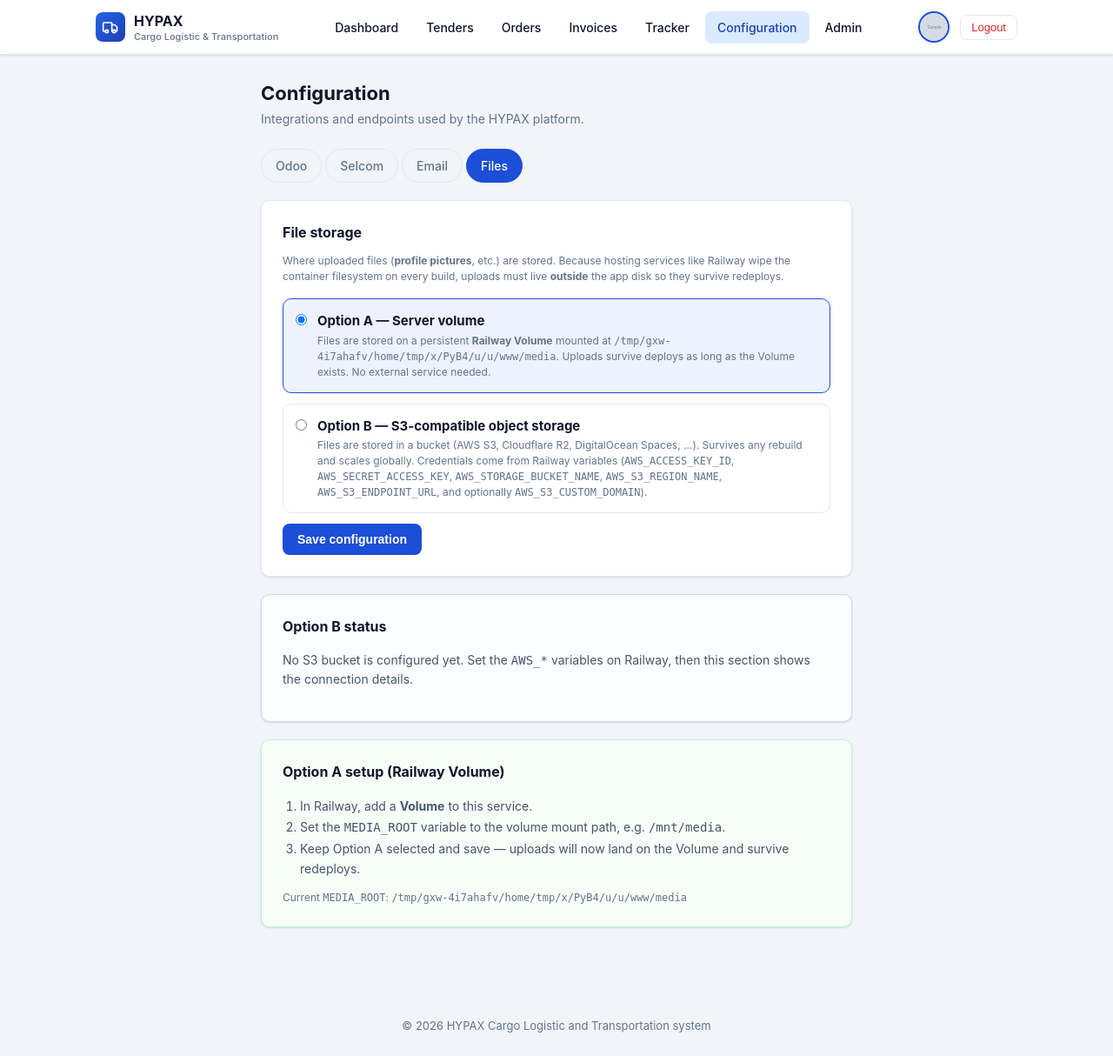
After one commit to namatigi/logistic_platform, a Django app: page /configuration/media/ in a window 1280 px wide. The commit adds this page. Shown: the whole page at 87% size. Run offline with Django 5.2, Linux system fonts and the light colour scheme; a user stored in the database is signed in; tables that the repository leaves empty hold one stand-in row (values such as "Sample post"); grey boxes marked "Sample" are stand-in pictures; parts of the project's set-up code (start-up, migrations or seed data) failed here and were passed over.

Commit message:
Add configurable file storage (server volume vs S3) with admin Files page

```diff
--- a/requirements.txt
+++ b/requirements.txt
@@ -8,3 +8,4 @@ django-redis==7.0.0
 daphne==4.2.3
 Pillow==11.2.1
 GDAL==3.4.1
+django-storages[s3]==1.14.5
--- a/static/css/hypax.css
+++ b/static/css/hypax.css
@@ -180,6 +180,52 @@ a:hover {
   background: var(--brand);
   border-color: var(--brand);
   color: #fff;
+}
+
+.storage-option {
+  display: flex;
+  gap: 12px;
+  align-items: flex-start;
+  padding: 14px;
+  margin-bottom: 12px;
+  border: 1px solid var(--border);
+  border-radius: 10px;
+  cursor: pointer;
+  transition: border-color 0.15s, background 0.15s;
+}
+
+.storage-option:hover {
+  background: #f5f7ff;
+}
+
+.storage-option.selected {
+  border-color: var(--brand);
+  background: #eef2ff;
+}
+
+.storage-option input[type="radio"] {
+  width: auto;
+  margin-top: 3px;
+}
+
+.meta-table {
+  width: 100%;
+  border-collapse: collapse;
+  font-size: 14px;
+  color: #334155;
+}
+
+.meta-table th,
+.meta-table td {
+  text-align: left;
+  padding: 6px 8px;
+  border-bottom: 1px solid var(--border);
+}
+
+.meta-table th {
+  font-weight: 600;
+  color: #475569;
+  width: 40%;
 }
 
 .nav-user {
--- a/templates/base.html
+++ b/templates/base.html
@@ -60,7 +60,7 @@
           <a href="{% url 'tenders:tracker' %}">Tracker</a>
         </li>
         {% if user.role == 'administrator' %}
-        <li class="nav-dropdown {% if request.resolver_match.url_name in 'config_odoo config_selcom config_email' %}active{% endif %}">
+        <li class="nav-dropdown {% if request.resolver_match.url_name in 'config_odoo config_selcom config_email config_media' %}active{% endif %}">
           <a href="{% url 'tenders:config_odoo' %}" class="nav-dropdown-toggle">Configuration</a>
           <ul class="nav-dropdown-menu">
             <li class="{% if request.resolver_match.url_name == 'config_odoo' %}active{% endif %}">
@@ -71,6 +71,9 @@
             </li>
             <li class="{% if request.resolver_match.url_name == 'config_email' %}active{% endif %}">
               <a href="{% url 'tenders:config_email' %}">Email</a>
+            </li>
+            <li class="{% if request.resolver_match.url_name == 'config_media' %}active{% endif %}">
+              <a href="{% url 'tenders:config_media' %}">Files</a>
             </li>
           </ul>
         </li>
--- /dev/null
+++ b/templates/tenders/config_media.html
@@ -0,0 +1,100 @@
+{% extends 'base.html' %}
+{% block title %}Files &middot; Configuration &middot; HYPAX{% endblock %}
+{% block content %}
+<div class="container" style="max-width:720px;">
+  <div class="page-header">
+    <div>
+      <h1 class="page-title">Configuration</h1>
+      <p class="page-subtitle">Integrations and endpoints used by the HYPAX platform.</p>
+    </div>
+  </div>
+
+  {% include 'tenders/config_tabs.html' %}
+
+  <div class="card">
+    <div class="card-title">File storage</div>
+    <p class="form-help" style="margin-top:-4px; margin-bottom:16px;">
+      Where uploaded files (<strong>profile pictures</strong>, etc.) are stored. Because hosting
+      services like Railway wipe the container filesystem on every build, uploads must live
+      <strong>outside</strong> the app disk so they survive redeploys.
+    </p>
+
+    <form method="post" novalidate>
+      {% csrf_token %}
+
+      {% if form.media_storage.errors %}<div class="field-error"><ul><li>{{ form.media_storage.errors.0 }}</li></ul></div>{% endif %}
+
+      <label class="storage-option {% if form.media_storage.value == 'local' %}selected{% endif %}">
+        <input type="radio" name="media_storage" value="local"
+          {% if form.media_storage.value != 's3' %}checked{% endif %}>
+        <div>
+          <strong>Option A &mdash; Server volume</strong>
+          <span class="form-help" style="display:block; margin-top:2px;">
+            Files are stored on a persistent <strong>Railway Volume</strong> mounted at
+            <code>{{ media_root }}</code>. Uploads survive deploys as long as the Volume exists.
+            No external service needed.
+          </span>
+        </div>
+      </label>
+
+      <label class="storage-option {% if form.media_storage.value == 's3' %}selected{% endif %}">
+        <input type="radio" name="media_storage" value="s3"
+          {% if form.media_storage.value == 's3' %}checked{% endif %}>
+        <div>
+          <strong>Option B &mdash; S3-compatible object storage</strong>
+          <span class="form-help" style="display:block; margin-top:2px;">
+            Files are stored in a bucket (AWS S3, Cloudflare R2, DigitalOcean Spaces, &hellip;).
+            Survives any rebuild and scales globally. Credentials come from Railway variables
+            (<code>AWS_ACCESS_KEY_ID</code>, <code>AWS_SECRET_ACCESS_KEY</code>,
+            <code>AWS_STORAGE_BUCKET_NAME</code>, <code>AWS_S3_REGION_NAME</code>,
+            <code>AWS_S3_ENDPOINT_URL</code>, and optionally <code>AWS_S3_CUSTOM_DOMAIN</code>).
+          </span>
+        </div>
+      </label>
+
+      <div class="form-actions" style="margin-top:12px;">
+        <button type="submit" class="btn btn-primary">Save configuration</button>
+      </div>
+    </form>
+  </div>
+
+  <div class="card" style="border-color:#bfdbfe; background:#fbfdff;">
+    <div class="card-title">Option B status</div>
+    {% if s3.configured %}
+      <p style="color:#475569; font-size:14px; margin-bottom:14px;">
+        Bucket <code>{{ s3.bucket }}</code> is configured via environment variables.
+        {% if not s3.access_key_set or not s3.secret_key_set %}<br><strong style="color:#b45309;">Warning:</strong>
+        access key or secret key is missing &mdash; uploads will fail until they are set.{% endif %}
+      </p>
+      <table class="meta-table">
+        <tr><th>Bucket</th><td>{{ s3.bucket|default:'&mdash;' }}</td></tr>
+        <tr><th>Region</th><td>{{ s3.region|default:'&mdash;' }}</td></tr>
+        <tr><th>Endpoint</th><td>{{ s3.endpoint|default:'AWS default' }}</td></tr>
+        <tr><th>Custom domain (CDN)</th><td>{{ s3.custom_domain|default:'&mdash;' }}</td></tr>
+        <tr><th>Access key</th><td>{% if s3.access_key_set %}set{% else %}not set{% endif %}</td></tr>
+        <tr><th>Secret key</th><td>{% if s3.secret_key_set %}set{% else %}not set{% endif %}</td></tr>
+      </table>
+      <p class="form-help" style="margin-top:12px;">
+        The bucket must be publicly readable (unsigned URLs), or set <code>AWS_QUERYSTRING_AUTH=true</code>.
+      </p>
+    {% else %}
+      <p style="color:#475569; font-size:14px; margin-bottom:14px;">
+        No S3 bucket is configured yet. Set the <code>AWS_*</code> variables on Railway, then this
+        section shows the connection details.
+      </p>
+    {% endif %}
+  </div>
+
+  <div class="card" style="border-color:#bbf7d0; background:#f7fef8;">
+    <div class="card-title">Option A setup (Railway Volume)</div>
+    <ol style="color:#475569; font-size:14px; margin:0; padding-left:20px; line-height:1.7;">
+      <li>In Railway, add a <strong>Volume</strong> to this service.</li>
+      <li>Set the <code>MEDIA_ROOT</code> variable to the volume mount path, e.g. <code>/mnt/media</code>.</li>
+      <li>Keep Option A selected and save &mdash; uploads will now land on the Volume and survive redeploys.</li>
+    </ol>
+    <p class="form-help" style="margin-top:12px;">
+      Current <code>MEDIA_ROOT</code>: <code>{{ media_root }}</code>
+    </p>
+  </div>
+</div>
+{% endblock %}
--- a/tenders/forms.py
+++ b/tenders/forms.py
@@ -79,3 +79,9 @@ class OutgoingEmailConfigForm(forms.ModelForm):
             'smtp_use_ssl': forms.CheckboxInput(),
             'smtp_password': forms.PasswordInput(render_value=True),
         }
+
+
+class MediaConfigForm(forms.ModelForm):
+    class Meta:
+        model = ApiSetting
+        fields = ('media_storage',)
--- a/tenders/models.py
+++ b/tenders/models.py
@@ -97,6 +97,17 @@ class ApiSetting(models.Model):
         NONE = 'none', 'No Auth'
         BEARER = 'bearer', 'Bearer Token'
         BASIC = 'basic', 'Basic Auth'
+
+    class MediaStorageOption(models.TextChoices):
+        LOCAL = 'local', 'Option A - Server volume'
+        S3 = 's3', 'Option B - S3 object storage'
+
+    media_storage = models.CharField(
+        max_length=20,
+        choices=MediaStorageOption.choices,
+        default=MediaStorageOption.LOCAL,
+        help_text='Where uploaded files (profile pictures, etc.) are stored. Select on Configuration > Files.',
+    )
 
     base_url = models.CharField(max_length=500, help_text='e.g. https://example.com')
     auth_type = models.CharField(max_length=20, choices=AuthType.choices, default=AuthType.BEARER)
--- a/tenders/urls.py
+++ b/tenders/urls.py
@@ -23,6 +23,7 @@ urlpatterns = [
     path('configuration/odoo/', views.config_odoo, name='config_odoo'),
     path('configuration/selcom/', views.config_selcom, name='config_selcom'),
     path('configuration/email/', views.config_email, name='config_email'),
+    path('configuration/media/', views.config_media, name='config_media'),
     path('webhook/orders/', views.webhook_orders, name='webhook_orders'),
     path('webhook/selcom/', views.webhook_selcom, name='webhook_selcom'),
     path('api/dashboard/', views.api_dashboard, name='api_dashboard'),
--- a/tenders/views.py
+++ b/tenders/views.py
@@ -7,6 +7,7 @@ from decimal import Decimal
 
 import requests as http
 from channels.layers import get_channel_layer
+from django.conf import settings
 from django.contrib import messages
 from django.contrib.auth.decorators import login_required
 from django.contrib.auth.mixins import LoginRequiredMixin, UserPassesTestMixin
@@ -21,7 +22,15 @@ from django.views.decorators.csrf import csrf_exempt
 from django.views.decorators.http import require_POST
 from django.views.generic import CreateView, DetailView, ListView, UpdateView
 
-from .forms import ApiSettingForm, IncomingEmailConfigForm, OdooConfigForm, OutgoingEmailConfigForm, SelcomConfigForm, TenderForm
+from .forms import (
+    ApiSettingForm,
+    IncomingEmailConfigForm,
+    MediaConfigForm,
+    OdooConfigForm,
+    OutgoingEmailConfigForm,
+    SelcomConfigForm,
+    TenderForm,
+)
 from .models import ApiSetting, Invoice, Order, OrderLine, Tender, Town, Transporter, generate_transporter_alias
 from . import selcom as selcom
 from .towns import TOWN_CHOICES
@@ -548,6 +557,7 @@ def _config_context(request, active):
             (reverse('tenders:config_odoo'), 'Odoo', active == 'odoo'),
             (reverse('tenders:config_selcom'), 'Selcom', active == 'selcom'),
             (reverse('tenders:config_email'), 'Email', active == 'email'),
+            (reverse('tenders:config_media'), 'Files', active == 'media'),
         ],
     }
 
@@ -613,6 +623,34 @@ def config_email(request):
     context['incoming_form'] = incoming_form
     context['outgoing_form'] = outgoing_form
     return render(request, 'tenders/config_email.html', context)
+
+
+@login_required
+@_admin_required
+def config_media(request):
+    setting = _shared_setting()
+    if request.method == 'POST':
+        form = MediaConfigForm(request.POST, instance=setting)
+        if form.is_valid():
+            form.save()
+            _flush_derived_caches()
+            messages.success(request, 'File storage configuration saved.')
+            return redirect('tenders:config_media')
+    else:
+        form = MediaConfigForm(instance=setting)
+    context = _config_context(request, 'media')
+    context['form'] = form
+    context['media_root'] = str(settings.MEDIA_ROOT)
+    context['s3'] = {
+        'configured': bool(settings.AWS_STORAGE_BUCKET_NAME.strip()),
+        'bucket': settings.AWS_STORAGE_BUCKET_NAME,
+        'region': settings.AWS_S3_REGION_NAME,
+        'endpoint': settings.AWS_S3_ENDPOINT_URL,
+        'custom_domain': settings.AWS_S3_CUSTOM_DOMAIN,
+        'access_key_set': bool(settings.AWS_ACCESS_KEY_ID.strip()),
+        'secret_key_set': bool(settings.AWS_SECRET_ACCESS_KEY.strip()),
+    }
+    return render(request, 'tenders/config_media.html', context)
 
 
 # ---------------------------------------------------------------------------
```
Also changed, not shown: DjangoProject/settings.py (+25 -3 lines), DjangoProject/storage.py (added, +53 -0 lines), tenders/tests.py (+16 -1 lines), tenders/migrations/0020_apisetting_media_storage.py (added).
